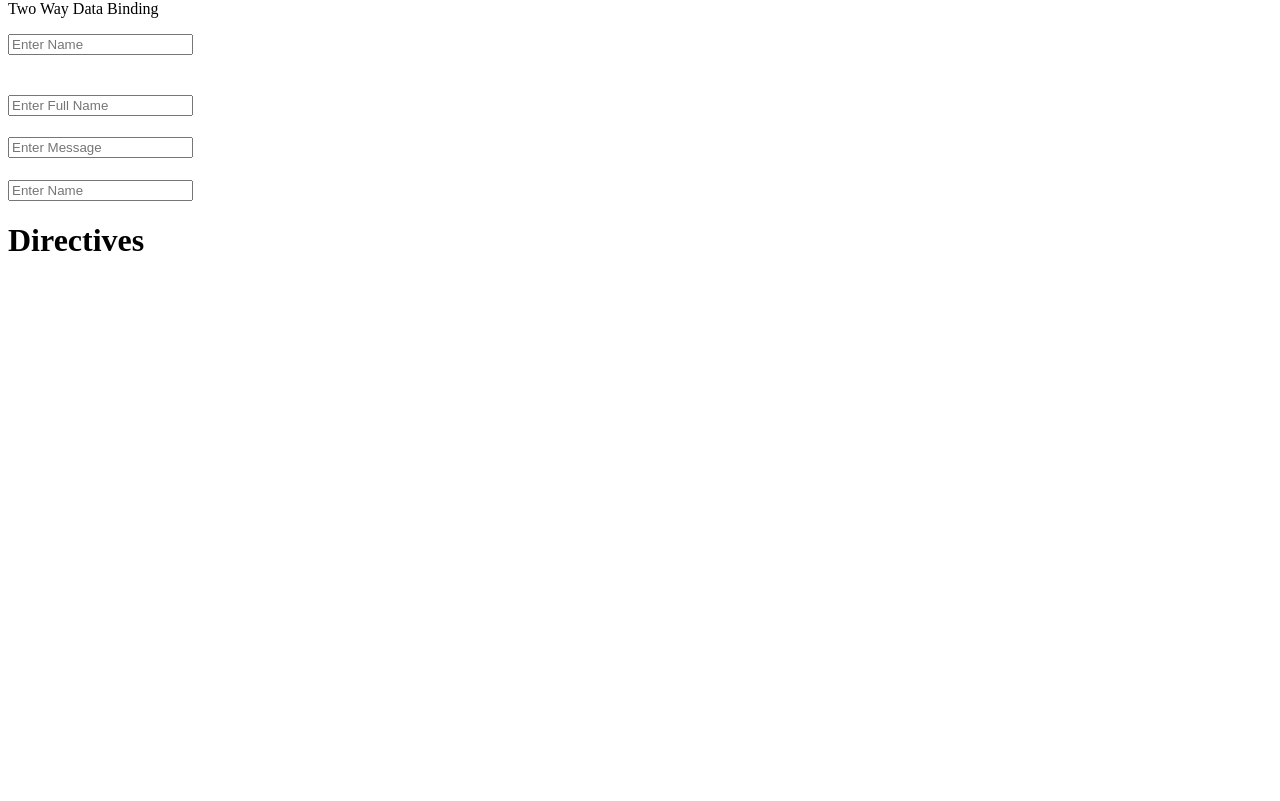
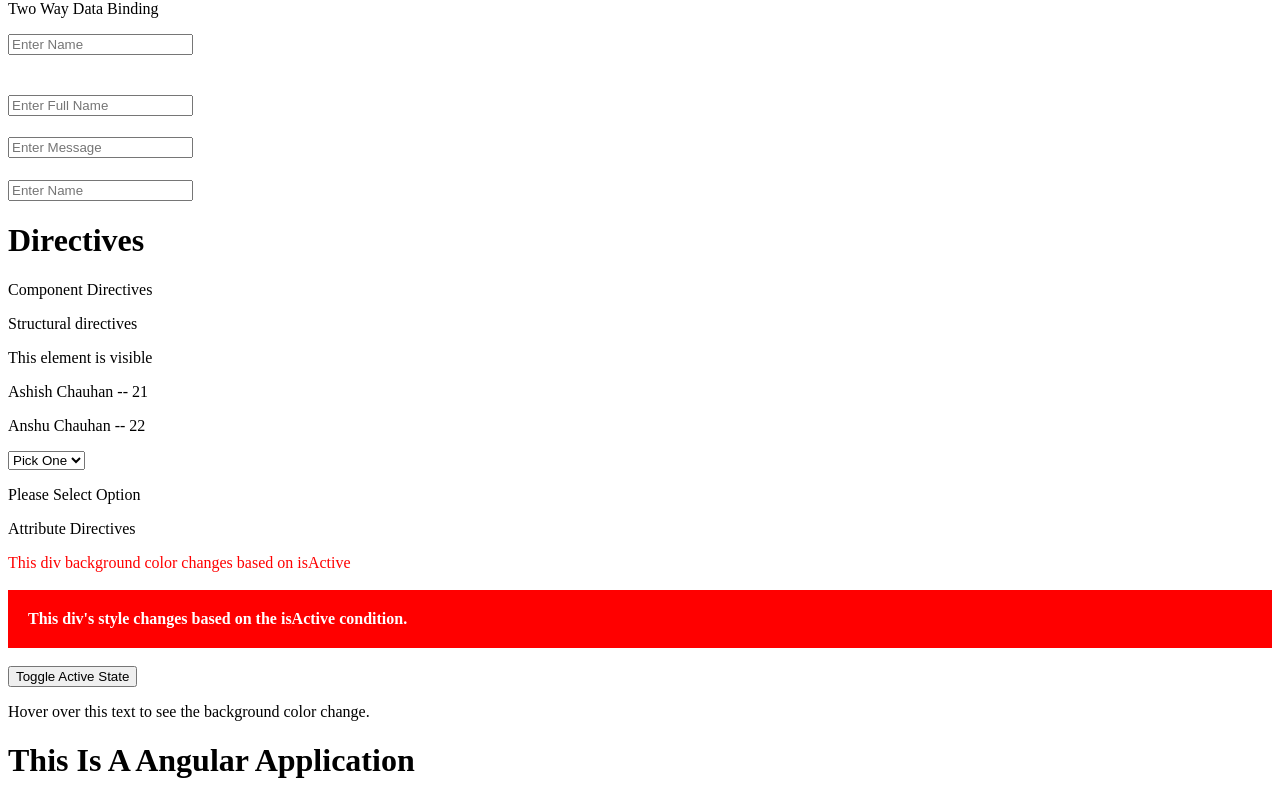
Before and after one commit to AshishChauhan7386/Angular-repository, an Angular app: page / in a window 1280 px wide. Shown: the part 340-1141 px from the top of the page. Before the commit the page ends 800 px from the top, so only its background shows below. Built offline with nearby package versions, Linux system fonts and the light colour scheme.

Commit message:
Add Directives

```diff
--- /dev/null
+++ b/src/app/Directive/directive.directive.ts
@@ -0,0 +1,16 @@
+import { Directive, ElementRef, HostListener, Renderer2 } from '@angular/core';
+
+@Directive({
+  selector: '[appDirective]'
+})
+export class DirectiveDirective {
+
+  constructor(private el: ElementRef, private renderer: Renderer2) { }
+  @HostListener('mouseenter') onMouseEnter() {
+    this.renderer.setStyle(this.el.nativeElement, 'background-color', 'yellow', );
+  }
+
+  @HostListener('mouseleave') onMouseLeave() {
+    this.renderer.setStyle(this.el.nativeElement, 'background-color', 'white');
+  }
+}
--- a/src/app/app.module.ts
+++ b/src/app/app.module.ts
@@ -7,6 +7,7 @@ import { CommonModule } from '@angular/common';
 import { DataBindingComponent } from './component/data-binding/data-binding.component';
 import { FormsModule, ReactiveFormsModule } from '@angular/forms';
 import { DirectivesComponent } from './component/directives/directives.component';
+import { DirectiveDirective } from './Directive/directive.directive';
 
 
 @NgModule({
@@ -14,6 +15,7 @@ import { DirectivesComponent } from './component/directives/directives.component
     AppComponent,
     DataBindingComponent,
     DirectivesComponent,
+    DirectiveDirective,
 
   ],
   imports: [
--- a/src/app/component/directives/directives.component.css
+++ b/src/app/component/directives/directives.component.css
@@ -0,0 +1,12 @@
+.active {
+    color: white;
+    background-color: green;
+    padding: 20px;
+    font-weight: bold;
+  }
+  .inactive {
+    color: white;
+    background-color: red;
+    padding: 20px;
+    font-weight: bold;
+  }
--- a/src/app/component/directives/directives.component.html
+++ b/src/app/component/directives/directives.component.html
@@ -1 +1,37 @@
+<!-- Dom Structure/behavior Modify -->
 <h1>Directives</h1>
+<p>Component Directives</p>
+<p>Structural directives</p>
+<div *ngIf="isVisible">This element is visible</div>
+<div *ngFor="let data Of Data">
+    <p>{{data.name}} -- {{data.age}}</p>
+</div>
+<div>
+    <select [(ngModel)]="selectedOption">
+        <option value="" disabled selected hidden>Pick One</option>
+      <option value="A">Option A</option>
+      <option value="B">Option B</option>
+      <option value="C">Option C</option>
+    </select>
+
+    <div [ngSwitch]="selectedOption">
+        <p *ngSwitchCase="''">Please Select Option</p>
+      <p *ngSwitchCase="'A'">You selected Option A</p>
+      <p *ngSwitchCase="'B'">You selected Option B</p>
+      <p *ngSwitchCase="'C'">You selected Option C</p>
+      <p *ngSwitchDefault>Select a valid option</p>
+    </div>
+  </div>
+  <p>Attribute Directives</p>
+  <div [ngStyle]="{'color': isActive ? 'green' : 'red'}">
+    This div background color changes based on isActive
+  </div><br>
+  <div [ngClass]="{'active': isActive, 'inactive': !isActive}">
+    This div's style changes based on the isActive condition.
+  </div>
+<br>
+  <button (click)="toggleActive()">Toggle Active State</button>
+  <p appDirective>
+    Hover over this text to see the background color change.
+  </p>
+  <h1 appDirective>This Is  A Angular Application</h1>
--- a/src/app/component/directives/directives.component.ts
+++ b/src/app/component/directives/directives.component.ts
@@ -6,5 +6,20 @@ import { Component } from '@angular/core';
   styleUrl: './directives.component.css'
 })
 export class DirectivesComponent {
-
+isVisible:boolean=true;
+Data:any=[
+  {
+name:"Ashish Chauhan",
+age:21
+  },
+  {
+    name:'Anshu Chauhan',
+    age:22
+  }
+]
+selectedOption: string = '';
+isActive:boolean=false
+toggleActive(){
+  this.isActive=!this.isActive
 }
+}
```
Also changed, not shown: 1 other file (tests, documents, lock files or other folders).
